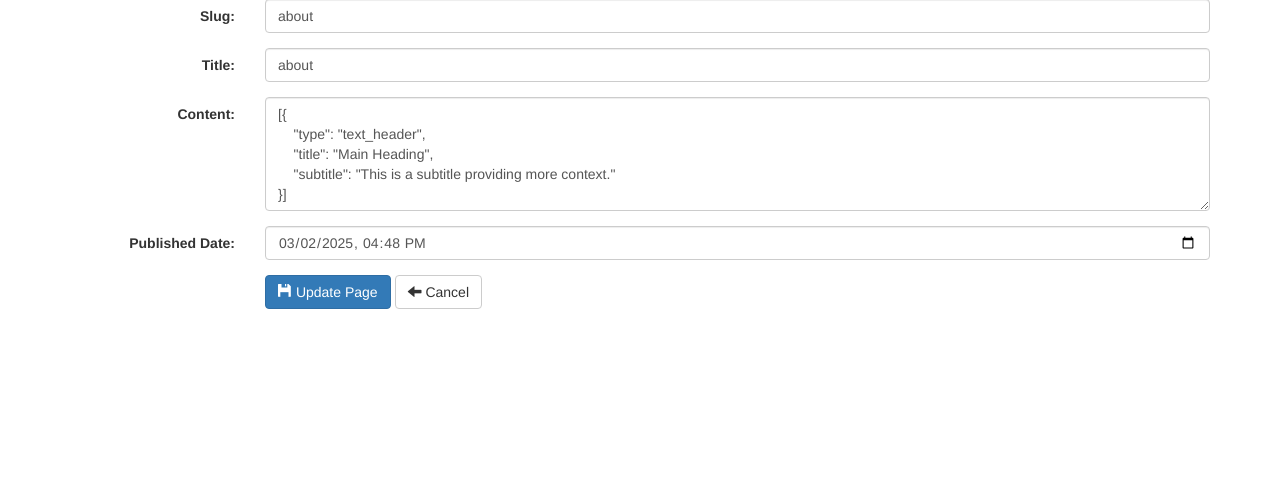
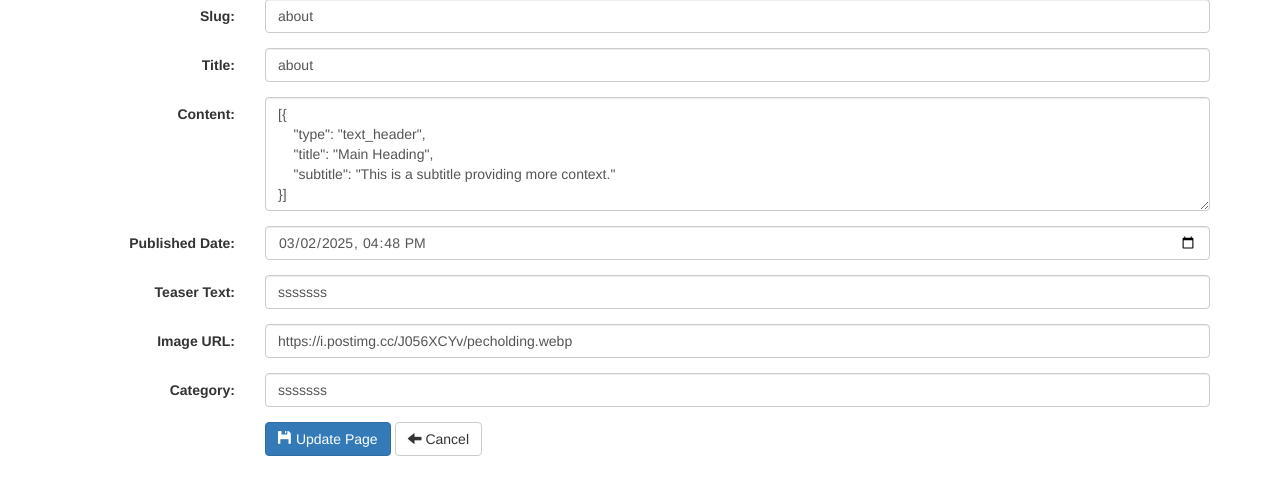
Before and after one commit to SergeiP85/render, a Flask app: page /admin/page/edit/7 in a window 1280 px wide. Shown: the part 111-606 px from the top of the page. Run offline with Flask 3, Linux system fonts and the light colour scheme; a user stored in the database is signed in; some libraries are stand-ins or nearby versions.

Commit message:
edit page fix

```diff
--- a/templates/edit_page.html
+++ b/templates/edit_page.html
@@ -35,12 +35,11 @@
             <div class="form-group">
                 <label for="content" class="col-sm-2 control-label">Content:</label>
                 <div class="col-sm-10">
-                    <textarea class="form-control" id="content" name="content" rows="5"
-                        required>{{ page.content }}</textarea>
+                    <textarea class="form-control" id="content" name="content" rows="5" required>{{ page.content }}</textarea>
                 </div>
             </div>
 
-            <!-- Поле для выбора даты публикации -->
+            <!-- Поле для Published Date -->
             <div class="form-group">
                 <label for="published_date" class="col-sm-2 control-label">Published Date:</label>
                 <div class="col-sm-10">
@@ -49,8 +48,29 @@
                 </div>
             </div>
 
+            <!-- Поле для Teaser Text -->
+            <div class="form-group">
+                <label for="teaser_text" class="col-sm-2 control-label">Teaser Text:</label>
+                <div class="col-sm-10">
+                    <input type="text" class="form-control" id="teaser_text" name="teaser_text" value="{{ page.teaser_text }}">
+                </div>
+            </div>
 
+            <!-- Поле для Image URL -->
+            <div class="form-group">
+                <label for="image_url" class="col-sm-2 control-label">Image URL:</label>
+                <div class="col-sm-10">
+                    <input type="text" class="form-control" id="image_url" name="image_url" value="{{ page.image_url }}">
+                </div>
+            </div>
 
+            <!-- Поле для Category -->
+            <div class="form-group">
+                <label for="category" class="col-sm-2 control-label">Category:</label>
+                <div class="col-sm-10">
+                    <input type="text" class="form-control" id="category" name="category" value="{{ page.category }}">
+                </div>
+            </div>
 
             <!-- Кнопки отправки и отмены -->
             <div class="form-group">
```
Also changed, not shown: instance/site.db. Lines whose indentation alone changed are shown as unchanged.
